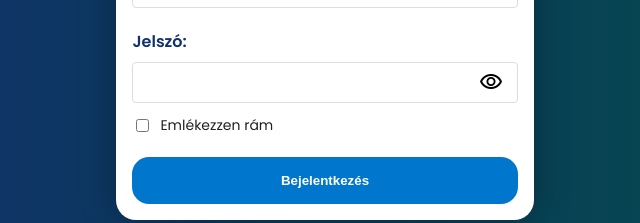
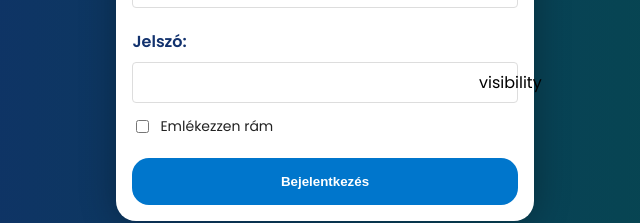
Before and after one commit to Floriian/merova-homework, a Next.js app: page / in a window 1280 px wide. Shown: the part 387-610 px from the top of the page, without its empty margins (315-955 px from the left). Built offline with nearby package versions, Linux system fonts and the light colour scheme.

Commit message:
remove import googleapi in globals

```diff
--- a/src/styles/globals.scss
+++ b/src/styles/globals.scss
@@ -1,6 +1,5 @@
 @import "../styles/variables.scss";
 @import "../styles/helpers.scss";
-@import url("https://fonts.googleapis.com/css2?family=Material+Symbols+Outlined:opsz,wght,FILL,GRAD@20..48,100..700,0..1,-50..200");
 
 body {
   background: linear-gradient(90deg, #122c6e 0%, #034d49 100%);
```
